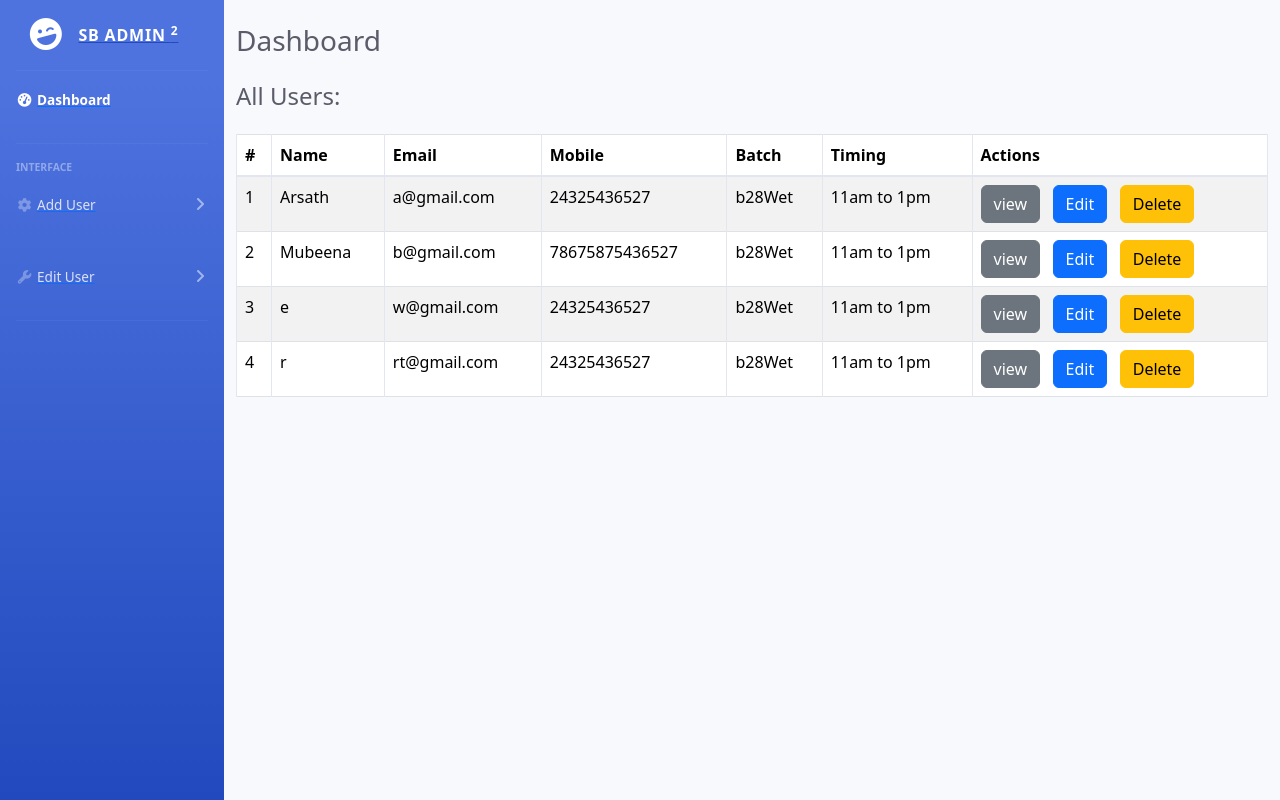
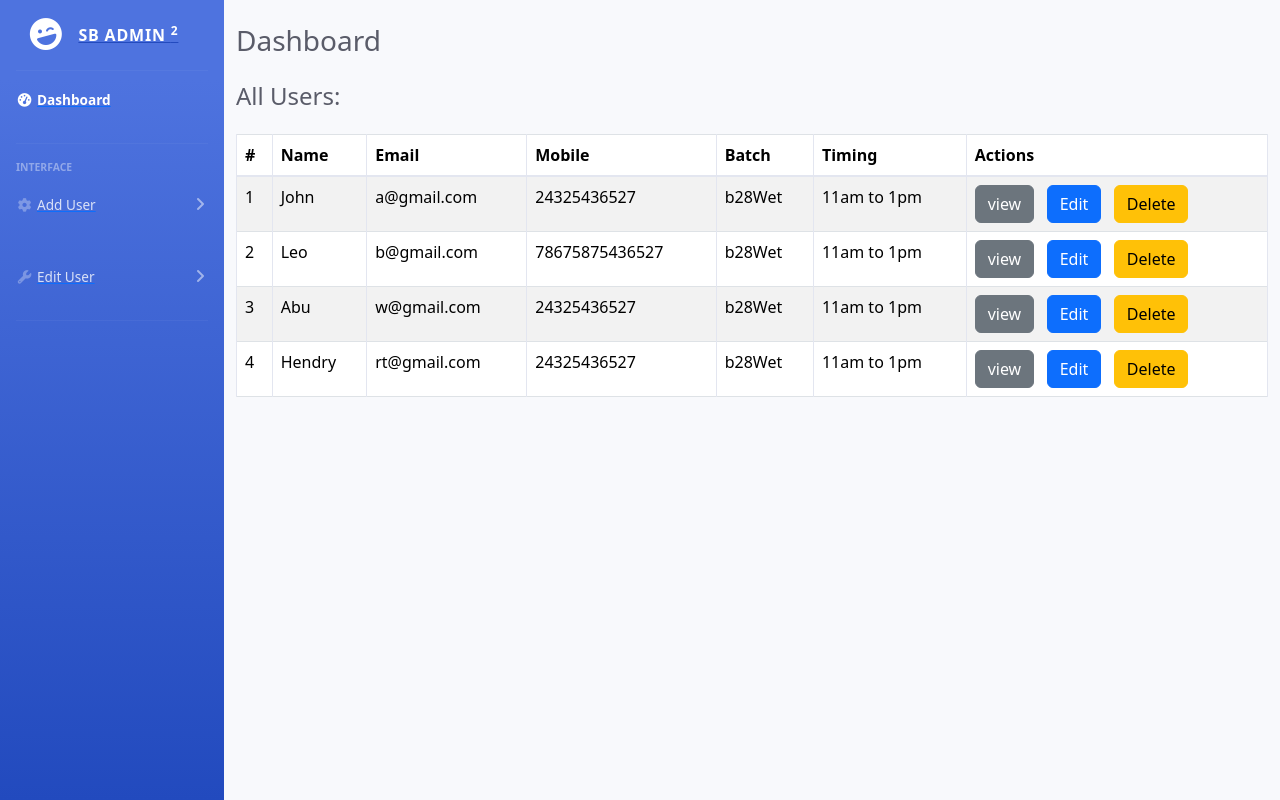
Before and after one commit to Arshwebs/sb-admin-task1, a React (Create React App) app: page /users in a window 1280 px wide. Built offline with nearby package versions, Linux system fonts and the light colour scheme.

Commit message:
Update UsersContextComponent.js

```diff
--- a/src/component/ContextComponent/UsersContextComponent.js
+++ b/src/component/ContextComponent/UsersContextComponent.js
@@ -27,28 +27,28 @@ function UsersContextComponent({children}) {
 	const [state, dispatch] = useReducer(userReducer, intialValue);
 	let [users, setUsers] = useState([
 		{
-			name: "Arsath",
+			name: "John",
 			email: "a@gmail.com",
 			mobile: "24325436527",
 			batch: "b28Wet",
 			timing: "11am to 1pm",
 		},
 		{
-			name: "Mubeena",
+			name: "Leo",
 			email: "b@gmail.com",
 			mobile: "78675875436527",
 			batch: "b28Wet",
 			timing: "11am to 1pm",
 		},
 		{
-			name: "e",
+			name: "Abu",
 			email: "w@gmail.com",
 			mobile: "24325436527",
 			batch: "b28Wet",
 			timing: "11am to 1pm",
 		},
 		{
-			name: "r",
+			name: "Hendry",
 			email: "rt@gmail.com",
 			mobile: "24325436527",
 			batch: "b28Wet",
```
